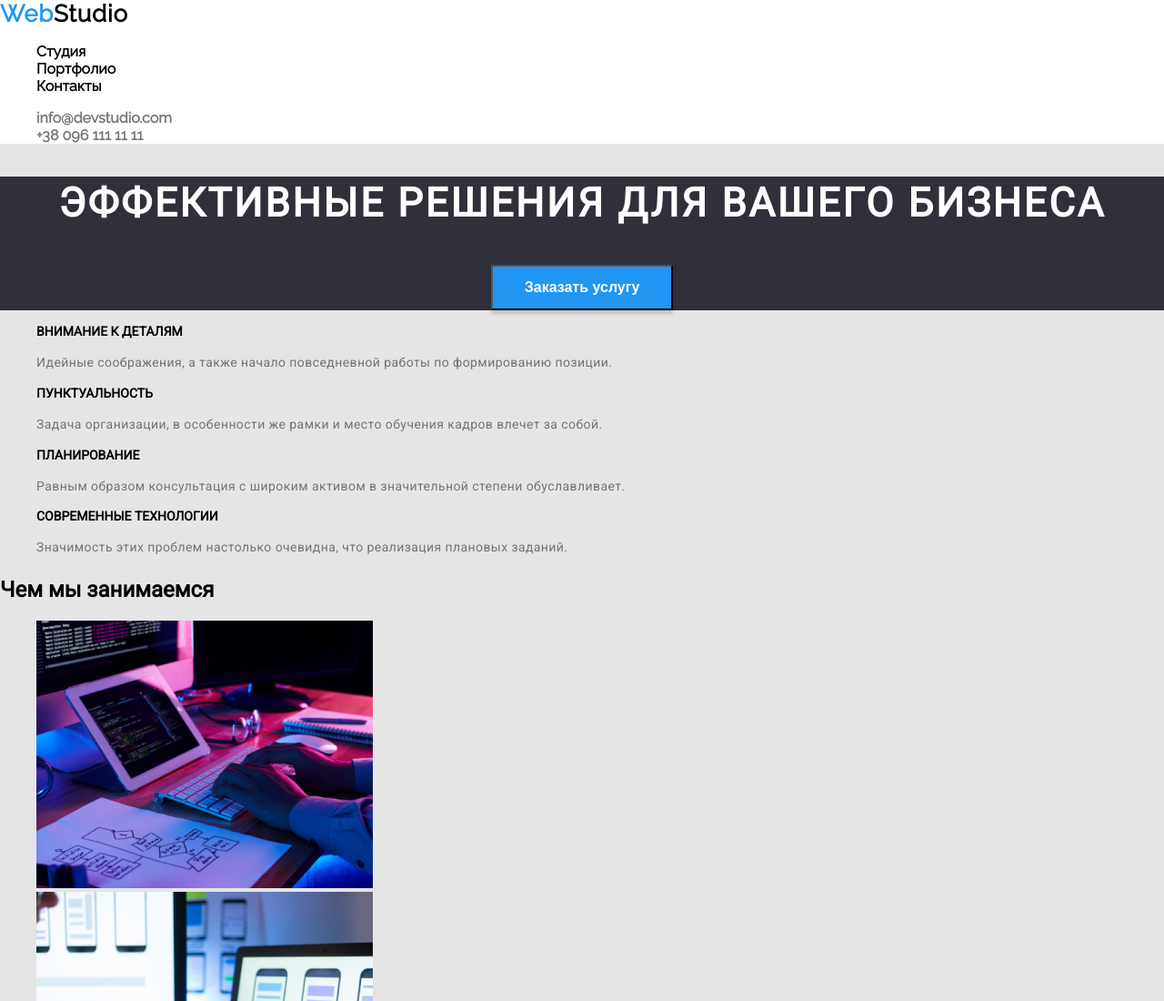
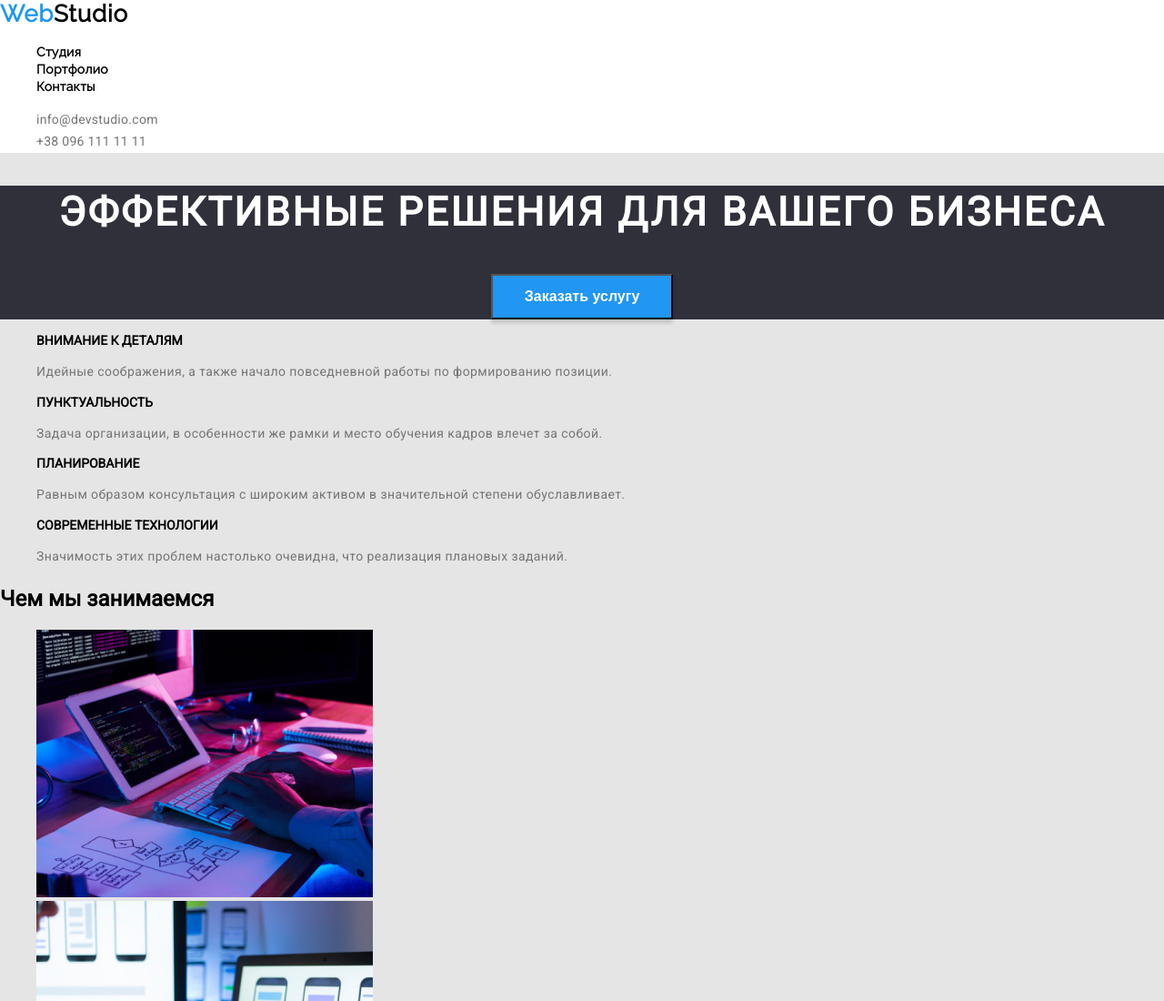
Before and after one commit to EvgeniyKarpuhin/goit-markup-hw-01, a plain HTML site: page index.html in a window 1280 px wide. Shown: the top 1100 px of the page at 91% size. Drawn offline with Linux system fonts and the light colour scheme.

Commit message:
Update index.html

```diff
--- a/index.html
+++ b/index.html
@@ -15,13 +15,13 @@
             <nav class="nav">
                 <a class="nav-logo" href="#">Web<span>Studio</span></a>
                 <ul class="head-type">
-                    <li><a href="#">Студия</a></li>
-                    <li><a href="./portfolio.html">Портфолио</a></li>
-                    <li><a href="#">Контакты</a></li>
+                    <li><a class="nav-website" href="#">Студия</a></li>
+                    <li><a class="nav-website" href="./portfolio.html">Портфолио</a></li>
+                    <li><a class="nav-website" href="#">Контакты</a></li>
                 </ul>
             </nav>
 
-            <ul class="head-type">
+            <ul class="head-adress">
                 <li><a class="head-link" href="mailto:info@devstudio.com">info@devstudio.com</a></li>
                 <li><a class="head-link" href="tel:+380961111111">+38 096 111 11 11</a></li>
             </ul>
```
